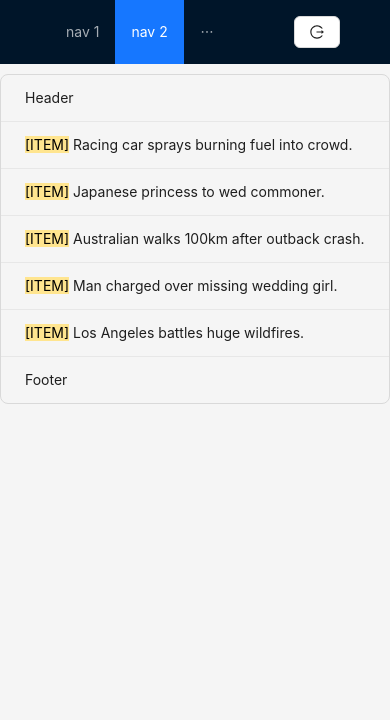
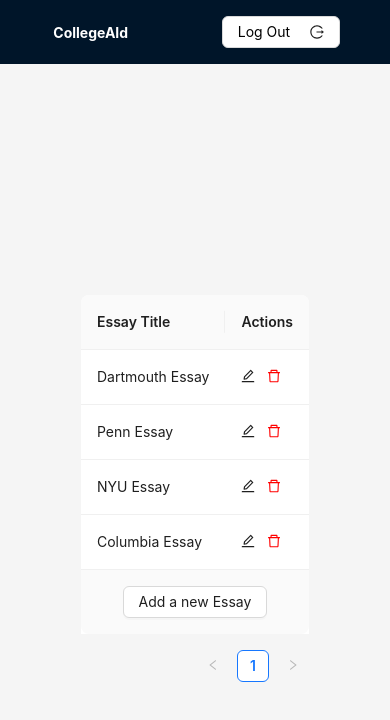
Before and after one commit to RevAIsa/MainFrontend, a React Native app in the folder CollegeAId/: screen /essays in a window 390 px wide. Shown: the top 720 px of the page. Built offline with nearby package versions, Linux system fonts and the light colour scheme.

Commit message:
added essay buttons

```diff
--- /dev/null
+++ b/CollegeAId/App.css
@@ -0,0 +1,15 @@
+
+
+.App {
+  text-align: center;
+}
+.App-header {
+  /* background-color: #282c34; */
+  min-height: 100vh;
+  display: flex;
+  flex-direction: column;
+  align-items: center;
+  justify-content: center;
+  font-size: calc(10px + 2vmin);
+  color: white;
+}
--- a/CollegeAId/components/EssayReviewer.js
+++ b/CollegeAId/components/EssayReviewer.js
@@ -1,24 +1,23 @@
 import React from 'react';
-import { StatusBar } from 'expo-status-bar';
-import { StyleSheet, Text, View } from 'react-native';
-import {BrowserRouter,
-  Routes, //replaces "Switch" used till v5
-  Route,
-} from "react-router-dom";
-import { Button, Checkbox, Form, Input,  } from 'antd';
-import { useNavigate } from 'react-router-dom';
-import { Breadcrumb, Layout, Menu, theme, Col, Row, Tabs} from 'antd';
-import useToken from '../contexts/useToken';
-import {LogoutOutlined} from '@ant-design/icons';
-const { Header, Content, Footer } = Layout;
+import {  Text,  } from 'react-native';
+import { Button, Input,  } from 'antd';
+import {  Layout, Col, Row, Tabs} from 'antd';
 const { TextArea } = Input;
 
 export function EssayReviewer(){
-    return       <Row justify="space-evenly" gutter={[24, 16]}>
+    return <div>
+
+
+      <Row justify="space-evenly" gutter={[24, 16]}>
     <Col span={12}>
-    <TextArea style={{ height: 700, resize: 'none' }}
+    <Button htmlType="logout">
+        <Text >Save Essay</Text>
+        </Button>
+    <TextArea style={{ height: 300, resize: 'none' }}
      />
+
     </Col>
+
     <Col span={12}>  <Tabs
       defaultActiveKey="1"
       type="card"
@@ -33,5 +32,7 @@ export function EssayReviewer(){
         };
       })}
     /></Col>
+
     </Row>;
+    </div>
   }
--- a/CollegeAId/components/Essays.js
+++ b/CollegeAId/components/Essays.js
@@ -13,28 +13,142 @@ import useToken from '../contexts/useToken';
 import {LogoutOutlined} from '@ant-design/icons';
 import { EssayReviewer } from './essayReviewer';
 import { NavBar } from './NavBar';
+import '../App.css';
+import { Table, Modal } from "antd";
+import { useState } from "react";
+import { EditOutlined, DeleteOutlined } from "@ant-design/icons";
 
-const data = [
-  'Racing car sprays burning fuel into crowd.',
-  'Japanese princess to wed commoner.',
-  'Australian walks 100km after outback crash.',
-  'Man charged over missing wedding girl.',
-  'Los Angeles battles huge wildfires.',
-];
-const Essays = () => (
+
+function Essays() {
+  const onLogOut = () => {
+    navigate('/')
+  };
+
+  const navigate = useNavigate();
+  const [isEditing, setIsEditing] = useState(false);
+  const [editingEssay, setEditingEssay] = useState(null);
+  const [dataSource, setDataSource] = useState([
+    {
+      id: 1,
+      title: "Dartmouth Essay",
+
+    },
+    {
+      id: 2,
+      title: "Penn Essay",
+
+    },
+    {
+      id: 3,
+      title: "NYU Essay",
+
+    },
+    {
+      id: 4,
+      title: "Columbia Essay",
+
+    },
+  ]);
+  const columns = [
+    {
+      key: "1",
+      title: "Essay Title",
+      dataIndex: "title",
+    },
+    {
+      key: "5",
+      title: "Actions",
+      render: (record) => {
+        return (
+          <>
+            <EditOutlined
+              onClick={() => {
+                onEditEssay(record);
+              }}
+            />
+            <DeleteOutlined
+              onClick={() => {
+                onDeleteEssay(record);
+              }}
+              style={{ color: "red", marginLeft: 12 }}
+            />
+          </>
+        );
+      },
+    },
+  ];
+  const onAddEssay = () => {
+    const randomNumber = parseInt(Math.random() * 1000);
+    const newEssay = {
+      id: randomNumber,
+      title: "title " + randomNumber,
+    };
+    setDataSource((pre) => {
+      return [...pre, newEssay];
+    });
+  };
+  const onDeleteEssay = (record) => {
+    Modal.confirm({
+      title: "Are you sure, you want to delete this Essay record?",
+      okText: "Yes",
+      okType: "danger",
+      onOk: () => {
+        setDataSource((pre) => {
+          return pre.filter((Essay) => Essay.id !== record.id);
+        });
+      },
+    });
+  };
+  const onEditEssay = (record) => {
+  //  setIsEditing(true);
+    console.log(record.title)
+    navigate('/home', { state: { title: record.title }} );
+  };
+  const resetEditing = () => {
+    setIsEditing(false);
+    setEditingEssay(null);
+  };
+  return (
     <Layout  style={{width: '100%',}}>
-<NavBar/>
-    <List
-      header={<div>Header</div>}
-      footer={<div>Footer</div>}
-      bordered
-      dataSource={data}
-      renderItem={(item) => (
-        <List.Item>
-          <Typography.Text mark>[ITEM]</Typography.Text> {item}
-        </List.Item>
-      )}
-    />
-  </Layout>
-);
+    <div className="App">
+      <NavBar  onLogOut = {onLogOut}/>
+      <header className="App-header">
+
+        <Table columns={columns} dataSource={dataSource}  footer={() =>   <Button onClick={onAddEssay}>Add a new Essay</Button>}></Table>
+
+        <Modal
+          title="Edit Essay"
+          visible={isEditing}
+          okText="Save"
+          onCancel={() => {
+            resetEditing();
+          }}
+          onOk={() => {
+            setDataSource((pre) => {
+              return pre.map((Essay) => {
+                if (Essay.id === editingEssay.id) {
+                  return editingEssay;
+                } else {
+                  return Essay;
+                }
+              });
+            });
+            resetEditing();
+          }}
+        >
+          <Input
+            value={editingEssay?.title}
+            onChange={(e) => {
+              setEditingEssay((pre) => {
+                return { ...pre, title: e.target.value };
+              });
+            }}
+          />
+
+        </Modal>
+      </header>
+    </div>
+    </Layout>
+  );
+}
 export default Essays;
--- a/CollegeAId/components/NavBar.js
+++ b/CollegeAId/components/NavBar.js
@@ -9,12 +9,13 @@ import { Button, Checkbox, Form, Input,  } from 'antd';
 import { useNavigate } from 'react-router-dom';
 import { Breadcrumb, Layout, Menu, theme, Col, Row, Tabs} from 'antd';
 import useToken from '../contexts/useToken';
-import {LogoutOutlined} from '@ant-design/icons';
+import {LogoutOutlined,RollbackOutlined} from '@ant-design/icons';
 const { Header, Content, Footer } = Layout;
 const { TextArea } = Input;
 
 export function  NavBar(props){
-    return       <Header
+
+    return <Header
     theme="dark"
      style={{
        display: 'flex',
@@ -25,26 +26,26 @@ export function  NavBar(props){
      }}
     >
 
-     <Menu
-       theme="dark"
-       mode="horizontal"
-       defaultSelectedKeys={['2']}
-       items={new Array(3).fill(null).map((_, index) => {
-         const key = index + 1;
-         return {
-           key,
-           label: `nav ${key}`,
+     <Text style={styles.baseText}> CollegeAId </Text>
+     <div>
 
-         };
-       }
+    {props.onBack && <Button  onClick={props.onBack} htmlType="back">
 
-       )
-
-     }
-     />
-
-     <Button  onClick={props.onBack} htmlType="logout">
+     <Text>My Essays  </Text>
+     <RollbackOutlined />
+    </Button>    }
+     <Button  onClick={props.onLogOut} htmlType="logout">
+    <Text>Log Out   </Text>
      <LogoutOutlined />
     </Button>
+    </div>
     </Header>;
-  }
+  };
+
+
+  const styles = StyleSheet.create({
+    baseText: {
+      fontWeight: 'bold',
+      color: 'white',
+    },
+  });
--- a/CollegeAId/components/home.js
+++ b/CollegeAId/components/home.js
@@ -6,7 +6,7 @@ import {BrowserRouter,
   Route,
 } from "react-router-dom";
 import { Button, Checkbox, Form, Input,  } from 'antd';
-import { useNavigate } from 'react-router-dom';
+import { useNavigate, useLocation } from 'react-router-dom';
 import { Breadcrumb, Layout, Menu, theme, Col, Row, Tabs} from 'antd';
 import useToken from '../contexts/useToken';
 import {LogoutOutlined} from '@ant-design/icons';
@@ -18,6 +18,9 @@ const { TextArea } = Input;
 
 
 const Home = () => {
+    const {state} = useLocation();
+    const { title } = state;
+    console.log(title);
     const {token, setToken} = useToken();
     console.log(token)
 
@@ -27,14 +30,21 @@ const Home = () => {
       };
 
       const onBack = () => {
+        navigate('/essays')
+      };
+
+
+      const onLogOut = () => {
         navigate('/')
       };
+
+
       const onFinishFailed = (errorInfo) => {
         console.log('Failed:', errorInfo);
       };
 
 return <Layout  style={{width: '100%',}}>
-    <NavBar onBack = {onBack}/>
+    <NavBar onBack = {onBack} onLogOut = {onLogOut}/>
 
       <Content
 
@@ -49,6 +59,9 @@ return <Layout  style={{width: '100%',}}>
 
           }}
         >
+          <Text>{title}</Text>
+
+
          <EssayReviewer/>
 
         </div>
--- a/CollegeAId/components/login.js
+++ b/CollegeAId/components/login.js
@@ -109,7 +109,7 @@ return <Form
       }}
     >
       <Button type="primary" htmlType="submit">
-        Submit
+        Login
       </Button>
       <Button onClick={onRegister} htmlType="register">
         Register
```
Also changed, not shown: CollegeAId/contexts/currentEssay.js (added, +22 -0 lines).
